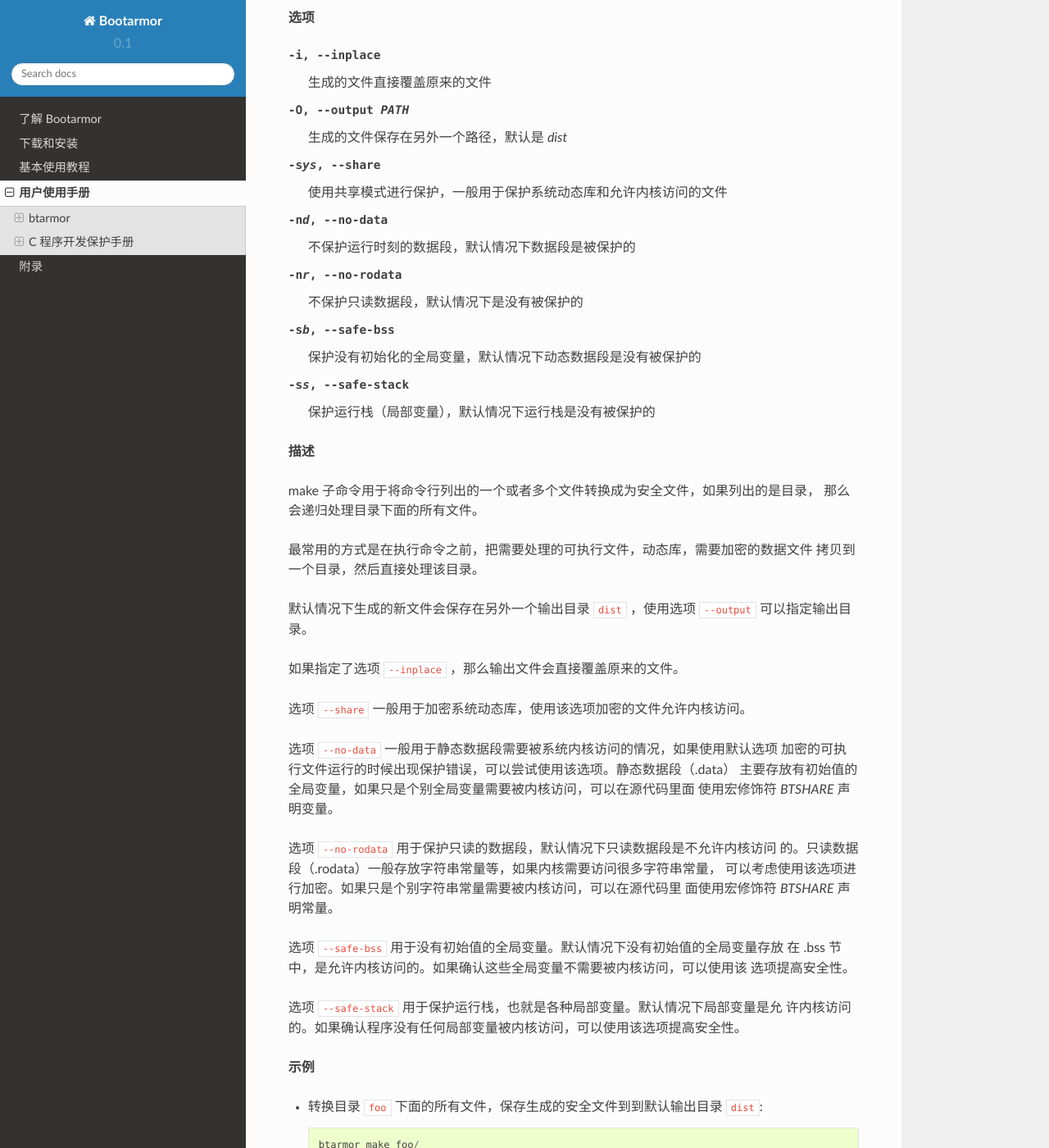
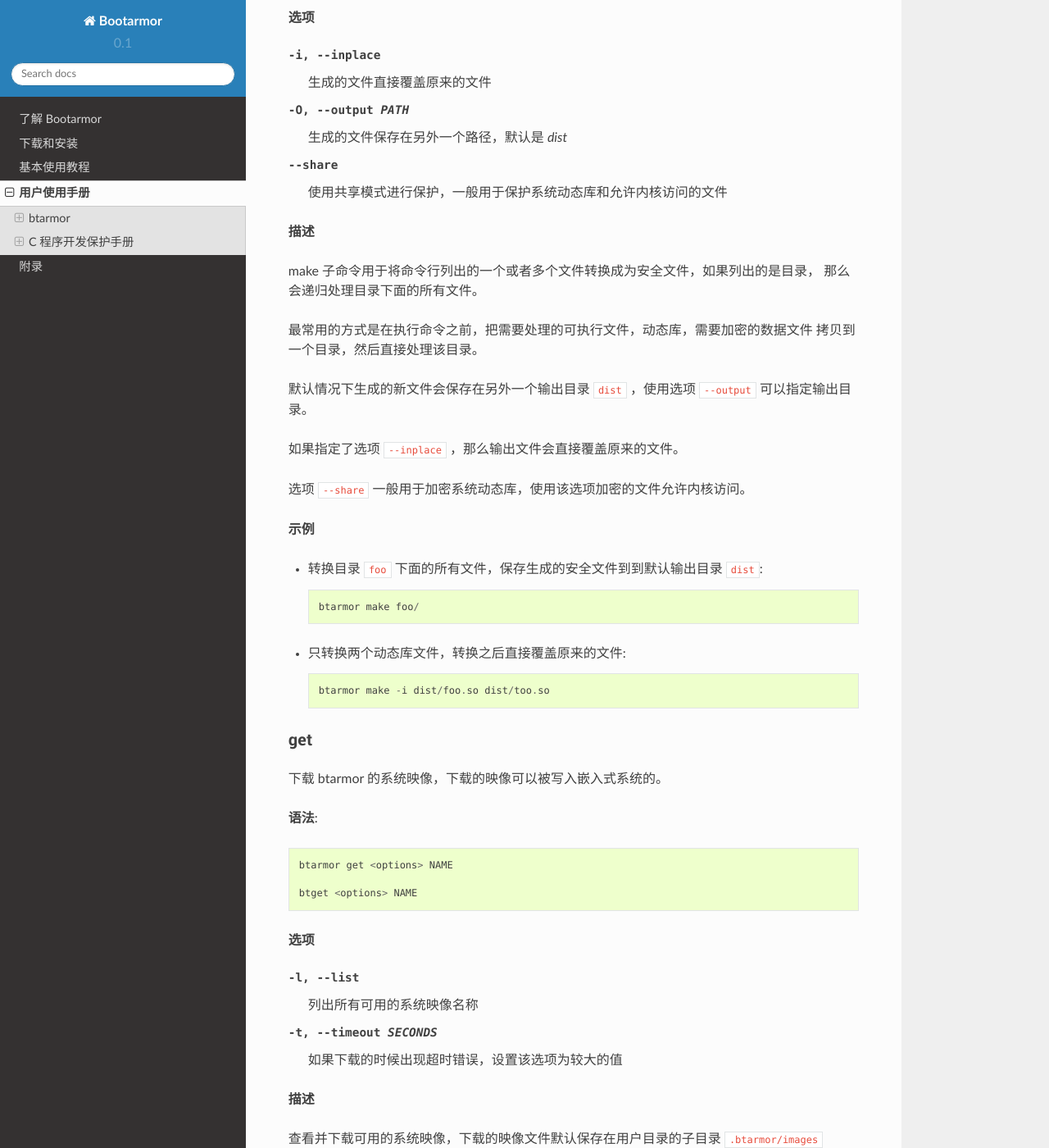
Before and after one commit to dashingsoft/btarmor-docs, a Sphinx documentation site: the page built from docs/handbook.rst, in a window 1280 px wide and 1400 px high, scrolled down 995 px. Shown: the whole window at 82% size. Built offline with Sphinx 7.4.7 and the Read the Docs theme 2.0.0, drawn with Linux system fonts in a browser that asks for light colours; some of the changed text lies outside the part shown.

Commit message:
Refine doc

```diff
--- a/docs/handbook.rst
+++ b/docs/handbook.rst
@@ -48,11 +48,7 @@
 
 -i, --inplace			生成的文件直接覆盖原来的文件
 -O, --output PATH		生成的文件保存在另外一个路径，默认是 `dist`
--sys, --share			使用共享模式进行保护，一般用于保护系统动态库和允许内核访问的文件
--nd, --no-data			不保护运行时刻的数据段，默认情况下数据段是被保护的
--nr, --no-rodata		不保护只读数据段，默认情况下是没有被保护的
--sb, --safe-bss			保护没有初始化的全局变量，默认情况下动态数据段是没有被保护的
--ss, --safe-stack		保护运行栈（局部变量），默认情况下运行栈是没有被保护的
+--share				使用共享模式进行保护，一般用于保护系统动态库和允许内核访问的文件
 
 **描述**
 
@@ -69,23 +65,6 @@
 
 选项 ``--share`` 一般用于加密系统动态库，使用该选项加密的文件允许内核访问。
 
-选项 ``--no-data`` 一般用于静态数据段需要被系统内核访问的情况，如果使用默认选项
-加密的可执行文件运行的时候出现保护错误，可以尝试使用该选项。静态数据段（.data）
-主要存放有初始值的全局变量，如果只是个别全局变量需要被内核访问，可以在源代码里面
-使用宏修饰符 `BTSHARE` 声明变量。
-
-选项 ``--no-rodata`` 用于保护只读的数据段，默认情况下只读数据段是不允许内核访问
-的。只读数据段（.rodata）一般存放字符串常量等，如果内核需要访问很多字符串常量，
-可以考虑使用该选项进行加密。如果只是个别字符串常量需要被内核访问，可以在源代码里
-面使用宏修饰符 `BTSHARE` 声明常量。
-
-选项 ``--safe-bss`` 用于没有初始值的全局变量。默认情况下没有初始值的全局变量存放
-在 .bss 节中，是允许内核访问的。如果确认这些全局变量不需要被内核访问，可以使用该
-选项提高安全性。
-
-选项 ``--safe-stack`` 用于保护运行栈，也就是各种局部变量。默认情况下局部变量是允
-许内核访问的。如果确认程序没有任何局部变量被内核访问，可以使用该选项提高安全性。
-
 **示例**
 
 * 转换目录 ``foo`` 下面的所有文件，保存生成的安全文件到到默认输出目录 ``dist``::
@@ -95,14 +74,6 @@
 * 只转换两个动态库文件，转换之后直接覆盖原来的文件::
 
     btarmor make -i dist/foo.so dist/too.so
-
-* 没有使用任何内核服务的程序，使用最高安全选项进行加密::
-
-    btarmor make -sr -ss myapp
-
-* 有很多全局变量需要内核访问，并且也没有敏感数据，所以不保护数据::
-
-    btarmor make -nd myapp
 
 .. _get:
 
@@ -228,8 +199,8 @@
 如果需要使用非默认的保护模式，则需要对源代码进行一定的修改，下面分别说明如何定制
 各种保护模式。
 
-共享字符串
-~~~~~~~~~~
+共享字符串和全局变量
+~~~~~~~~~~~~~~~~~~~~
 
 因为字符串默认是处于保护模式，无法被内核访问，而系统调用 ``open`` 需要把文件名称
 传递到内核，下面这个示例中默认模式下是无法正常运行的
@@ -265,19 +236,9 @@
        return 0;
    }
 
-1. 共享全部字符串
-
-如果要共享所有的字符串，包括其它所有存放在 .rodata 的数据，那么可以在生成安全应
-用的时候使用选项 ``--no-rodata``:
-
-    btarmor make --no-rodata myapp
-
-2. 共享个别字符串
-
 如果只是个别字符串需要被内核访问，可以在函数中使用 ``BTS`` 声明字符串常量。被声
-明为共享的字符串，会被存放到一个特殊的数据段中，这个数据段允许内核访问，从而避免
-数据共享问题。这种方式是把字符串拷贝到一个共享缓冲区中，因为该缓冲区是全局的，所
-以但是这种方式无法应用于多线程中。例如
+明为共享的字符串，会被存放到当前函数的堆栈中，而堆栈默认情况是允许内核访问的，从
+而避免内核无法访问字符串的问题。下面的例子就可以解决上面的问题
 
 .. code:: c
 
@@ -296,6 +257,29 @@
        return 0;
    }
 
+.. code:: c
+
+   #include <fcntl.h>
+   #include <stdio.h>
+   #include <stdlib.h>
+
+   #include "btapp.h"
+
+   struct {
+       char path[8];
+       char name[];
+       char ext[4];
+   } filename = { "" };
+
+   int main(int argc, char *argv[])
+   {
+       int fd;
+       fd = open(BTP(filename), 0);
+       if (fd > 0)
+           close(fd);
+       return 0;
+   }
+
 保护动态数据段
 ~~~~~~~~~~~~~~
 
@@ -304,11 +288,7 @@
 
 如果需要保护单个变量，只需要对其赋任意初值就可以。
 
-如果要保护整个动态数据段，可以在生成安全应用的时候使用选项 ``--safe-bss``:
-
-    btarmor make --safe-bss myapp
-
-也可以通过在主程序调用 ``BTPROT_BSS`` 来实现
+如果要保护整个动态数据段，可以通过在主程序调用中 ``BTPROT_BSS`` 来实现
 
 .. code:: c
 
@@ -331,27 +311,9 @@
 
     btarmor make --safe-stack myapp
 
-如果需要单独保护某一个函数的堆栈，可以在函数开始的时候调用 ``BTPROT_STACK`` 来实
-现
-
-.. code:: c
-
-   #include "btapp.h"
-
-   int foo(void)
-   {
-       BTPROT_STACK();
-       return 0;
-   }
-
-   int main(int argc, char *argv[])
-   {
-       return foo();
-   }
-
 .. note::
 
-   目前保护内存栈暂时还没有实现。
+   目前保护内存栈的功能暂时还没有实现。
 
 保护内存堆
 ~~~~~~~~~~
```
Also changed, not shown: other parts of docs/handbook.rst (+4 -3 lines).
